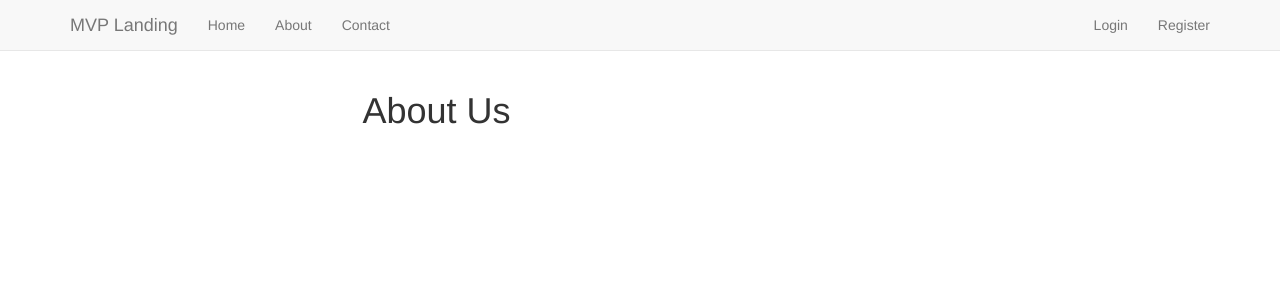
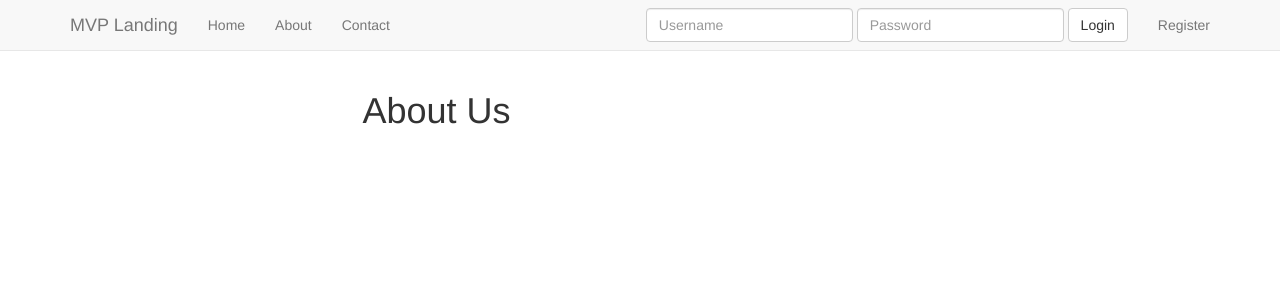
Before and after one commit to Broomspun/trydjango, a Django app: page /about/ in a window 1280 px wide. Shown: the top 300 px of the page. Run offline with Django 3.2, Linux system fonts and the light colour scheme; some libraries are stand-ins or nearby versions.

Commit message:
Login Form in Bootstrap Navbar

```diff
--- a/templates/navbar.html
+++ b/templates/navbar.html
@@ -32,12 +32,22 @@
 {#                    <li><a href="/accounts/logout">Logout</a></li>#}
                     <li><a href="{% url 'auth_logout' %}">Logout</a></li>
                 {% else %}
-{#                    <li><a href="/accounts/login">Login</a></li>#}
-                    <li><a href="{% url 'auth_login' %}">Login</a></li>
 {#                    <li><a href="/accounts/register">Register</a></li>#}
                     <li><a href="{% url 'registration_register' %}">Register</a></li>
                 {% endif %}
             </ul>
+
+        {% if not request.user.is_authenticated and not "/accounts/login" in request.get_full_path %}
+            <form action="{% url 'auth_login' %}" method="POST" class="navbar-form navbar-right" >{% csrf_token %}
+                <div class="form-group">
+                    <input type="text" class="form-control" name ='username' placeholder="Username"/>
+                </div>
+                <div class="form-group">
+                    <input type="password" class="form-control" name="password" placeholder="Password"/>
+                </div>
+                <button type="submit" class="btn btn-default">Login</button>
+            </form>
+        {% endif %}
         </div><!--/.nav-collapse -->
     </div>
 </nav>
--- a/templates/registration/login.html
+++ b/templates/registration/login.html
@@ -5,15 +5,18 @@
 {% block title %}{% trans "Log in" %}{% endblock %}
 
 {% block content %}
+    <div class="col-sm-6 col-sm-offset-3">
         <form method="post" action="">
             {% csrf_token %}
             {{ form|crispy }}
-    <input type="submit" value="{% trans 'Log in' %}" />
+            <input class="btn btn-primary" type="submit" value="{% trans 'Log in' %}" />
             <input type="hidden" name="next" value="{{ next }}" />
         </form>
 
         <p>{% trans "Forgot your password?" %} <a href="{% url 'auth_password_reset' %}">{% trans "Reset it" %}</a>.</p>
         <p>{% trans "Not a member?" %} <a href="{% url 'registration_register' %}">{% trans "Register" %}</a>.</p>
+
+    </div>
 {% endblock %}
 
 
```
Also changed, not shown: db.sqlite3. Lines whose indentation alone changed are shown as unchanged.
